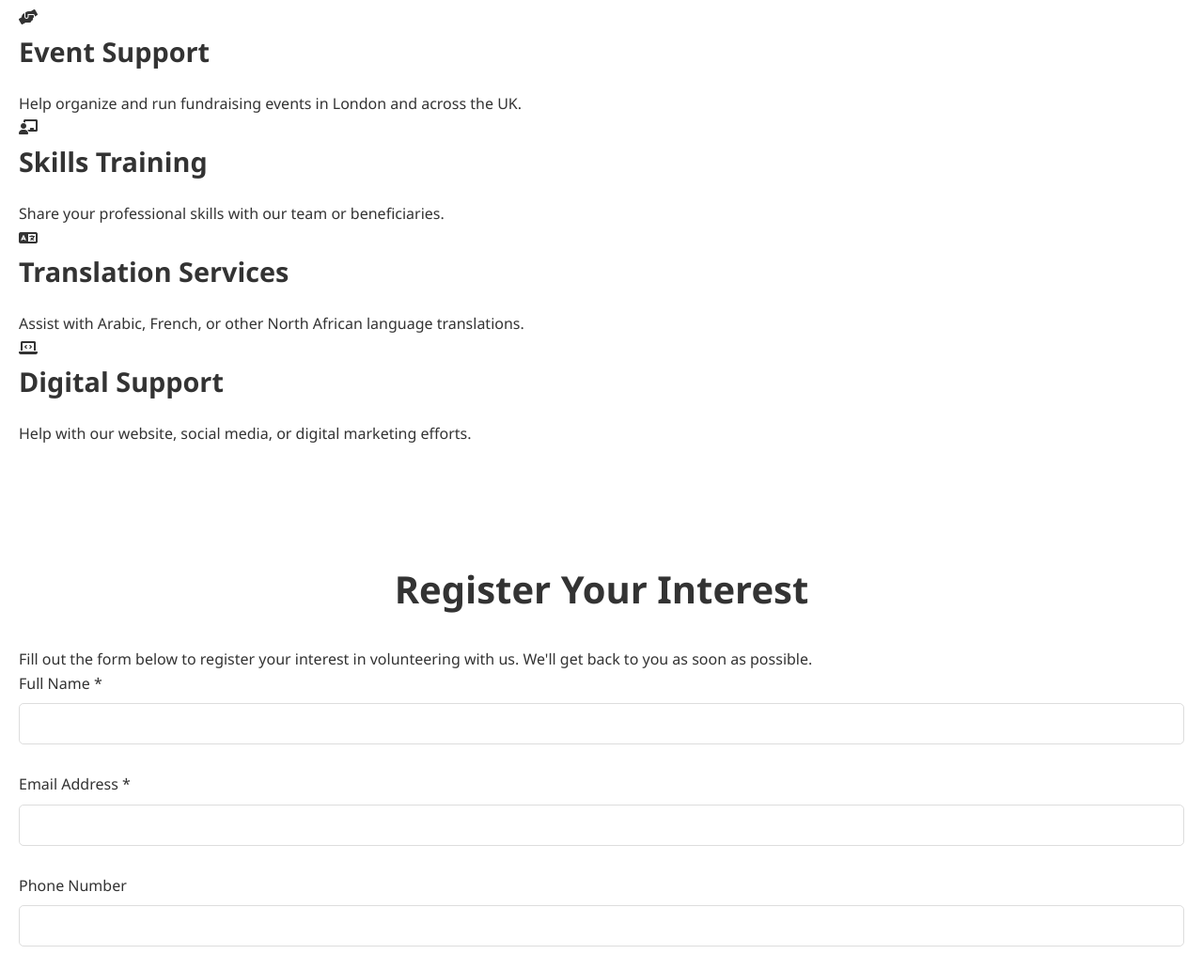
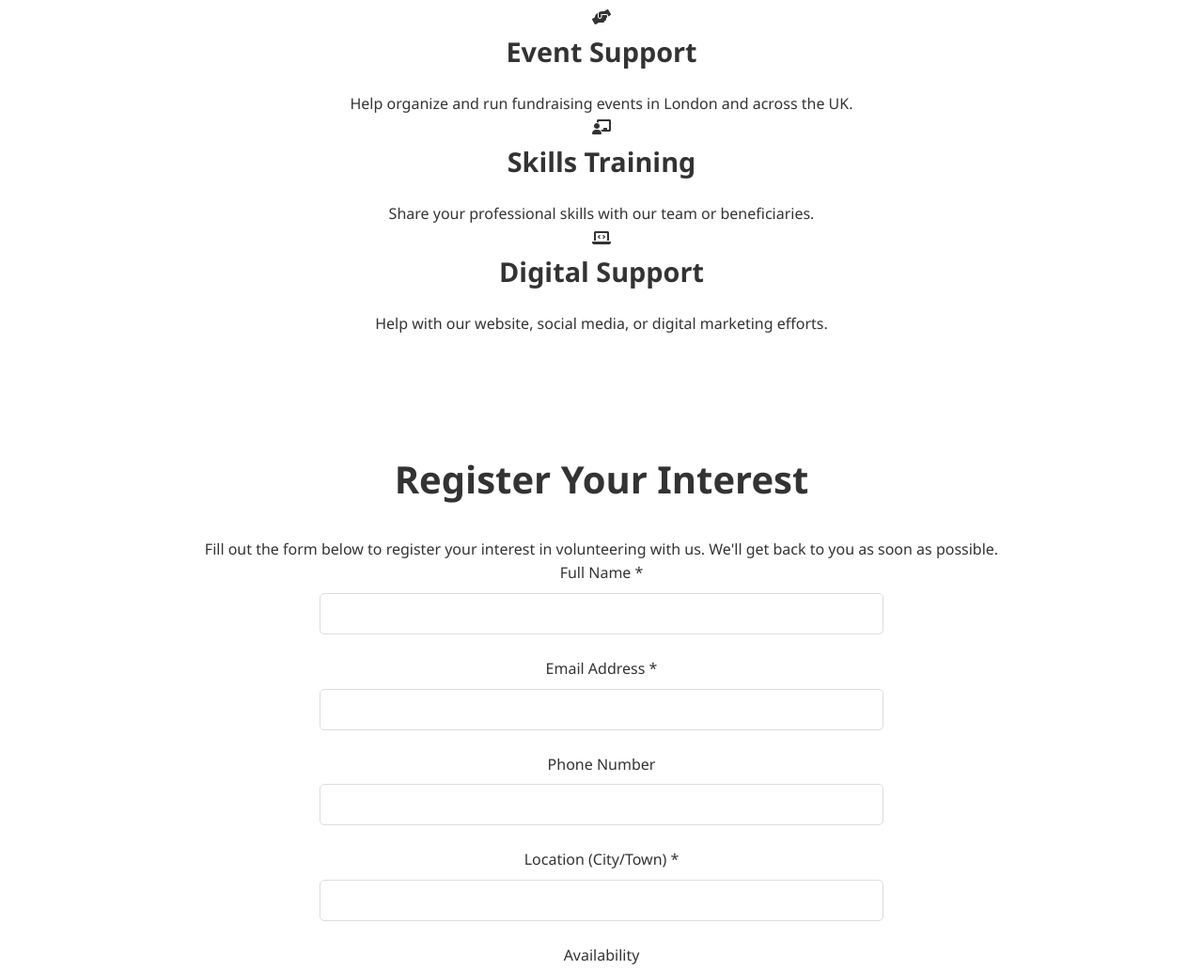
Before and after one commit to Younes-22/UKNAT_web, a plain HTML site: page volunteer.html in a window 1280 px wide. Shown: the part 1300-2332 px from the top of the page at 94% size. Drawn offline with Linux system fonts and the light colour scheme.

Commit message:
center text

```diff
--- a/css/styles.css
+++ b/css/styles.css
@@ -923,6 +923,10 @@ input[type="text"], input[type="email"], input[type="tel"], input[type="number"]
     color: #222;
   }
 
+  .text-center {
+    text-align: center;
+}
+
   .initiatives-container {
     display: grid;
     grid-template-columns: repeat(auto-fit, minmax(280px, 1fr));
@@ -1039,3 +1043,22 @@ input[type="text"], input[type="email"], input[type="tel"], input[type="number"]
     color: #555;
     font-size: 0.95rem;
 }
+
+/* Add this to your existing CSS */
+.narrow-form {
+    max-width: 600px;
+    margin: 0 auto;
+}
+
+.narrow-form .form-group {
+    margin-bottom: 1.5rem;
+}
+
+.narrow-form input[type="text"],
+.narrow-form input[type="email"],
+.narrow-form input[type="tel"],
+.narrow-form select,
+.narrow-form textarea {
+    width: 100%;
+    max-width: 100%;
+}
--- a/volunteer.html
+++ b/volunteer.html
@@ -27,11 +27,11 @@
         </div>
     </header>
 
-    <section class="page-banner">
+    <section class="page-banner text-center">
         <h2>Volunteer With Us</h2>
     </section>
 
-    <section class="volunteer-intro">
+    <section class="volunteer-intro text-center">
         <div class="volunteer-content">
             <h2>Make a Difference</h2>
             <p>Volunteering with UK North African Trust is a rewarding experience that allows you to make a real difference in the lives of those in need. Based in London, our volunteers are the backbone of our organization, helping us deliver vital services and support to communities across North Africa.</p>
@@ -42,25 +42,20 @@
         </div>
     </section>
 
-    <section class="volunteer-opportunities">
+    <section class="volunteer-opportunities text-center">
         <h2>Volunteer Opportunities</h2>
         <div class="opportunities-container">
-            <div class="opportunity-box">
+            <div class="opportunity-box text-center">
                 <i class="fas fa-hands-helping"></i>
                 <h3>Event Support</h3>
                 <p>Help organize and run fundraising events in London and across the UK.</p>
             </div>
-            <div class="opportunity-box">
+            <div class="opportunity-box text-center">
                 <i class="fas fa-chalkboard-teacher"></i>
                 <h3>Skills Training</h3>
                 <p>Share your professional skills with our team or beneficiaries.</p>
             </div>
-            <div class="opportunity-box">
-                <i class="fas fa-language"></i>
-                <h3>Translation Services</h3>
-                <p>Assist with Arabic, French, or other North African language translations.</p>
-            </div>
-            <div class="opportunity-box">
+            <div class="opportunity-box text-center">
                 <i class="fas fa-laptop-code"></i>
                 <h3>Digital Support</h3>
                 <p>Help with our website, social media, or digital marketing efforts.</p>
@@ -68,11 +63,11 @@
         </div>
     </section>
 
-    <section class="volunteer-form">
+    <section class="volunteer-form text-center">
         <h2>Register Your Interest</h2>
         <p>Fill out the form below to register your interest in volunteering with us. We'll get back to you as soon as possible.</p>
 
-        <form id="volunteer-registration-form">
+        <form id="volunteer-registration-form" class="narrow-form">
             <div class="form-group">
                 <label for="name">Full Name *</label>
                 <input type="text" id="name" name="name" required>
@@ -108,10 +103,8 @@
                 <div class="checkbox-group">
                     <label><input type="checkbox" name="interests" value="events"> Event Support</label>
                     <label><input type="checkbox" name="interests" value="skills"> Skills Training</label>
-                    <label><input type="checkbox" name="interests" value="translation"> Translation</label>
                     <label><input type="checkbox" name="interests" value="digital"> Digital Support</label>
                     <label><input type="checkbox" name="interests" value="fundraising"> Fundraising</label>
-                    <label><input type="checkbox" name="interests" value="admin"> Administrative Support</label>
                 </div>
 
             <div class="form-group">
@@ -119,7 +112,7 @@
                 <textarea id="message" name="message" rows="4" placeholder="Is there anything else you'd like to tell us about yourself or your interest in volunteering?"></textarea>
             </div>
 
-            <div class="form-group">
+            <div class="form-group text-center">
                 <button type="submit" class="btn">Submit Application</button>
             </div>
         </form>
```
Also changed, not shown: README.md.
